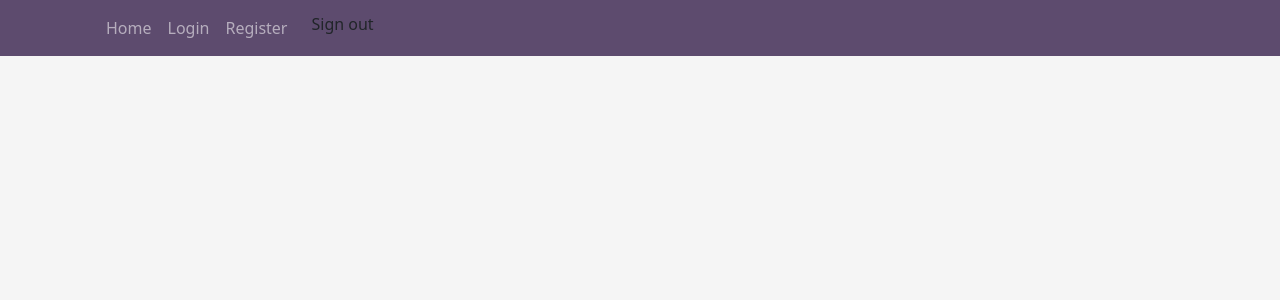
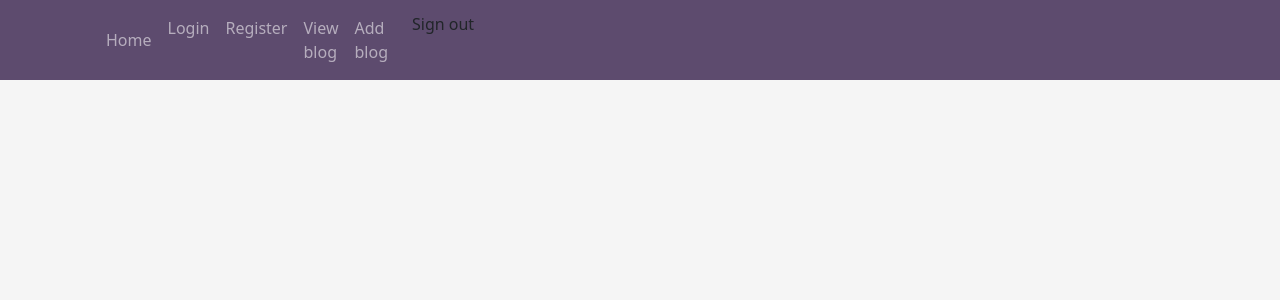
Before and after one commit to Mohamedlee27/Blog-IP, a Flask app: page /blog in a window 1280 px wide. Shown: the top 300 px of the page. Run offline with Flask 2, Linux system fonts and the light colour scheme; the visitor is signed in with stand-in values (Sample User, id 1); data that the repository does not hold is empty; some libraries are stand-ins or nearby versions.

Commit message:
two links for add blog and view blog

```diff
--- a/app/templates/index.html
+++ b/app/templates/index.html
@@ -33,6 +33,8 @@
                 <a class="nav-item nav-link" href="{{url_for('login')}}">Login</a>
                 <a class="nav-item nav-link" href="{{url_for('registration')}}">Register</a>
                 {% if current_user.is_authenticated %}
+                <a class="nav-item nav-link" href="{{url_for('blog')}}">View blog</a>
+                <a class="nav-item nav-link" href="{{url_for('newPost')}}">Add blog</a>
                 <a class="dropdown-item" href="{{url_for('logout')}}">Sign out</a>
                 {% endif %}
 
--- a/app/templates/newblog.html
+++ b/app/templates/newblog.html
@@ -2,7 +2,7 @@
 {% block content %}
     <div class="content-section ">
     </div>
-    <form method="POST"  action="" novalidate>
+    <form method="POST"  action="" novalidate style="margin-top:10%;>
         {{form.hidden_tag()}}
         <fieldset class="form-group">
             <legend  class="border-bottom mb-4">Login Here</legend>
```
